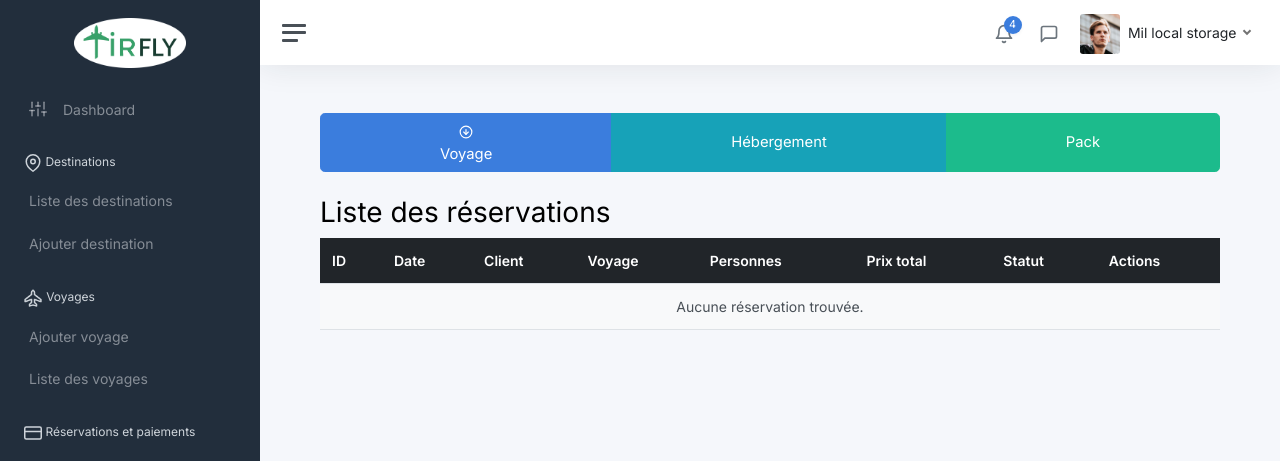
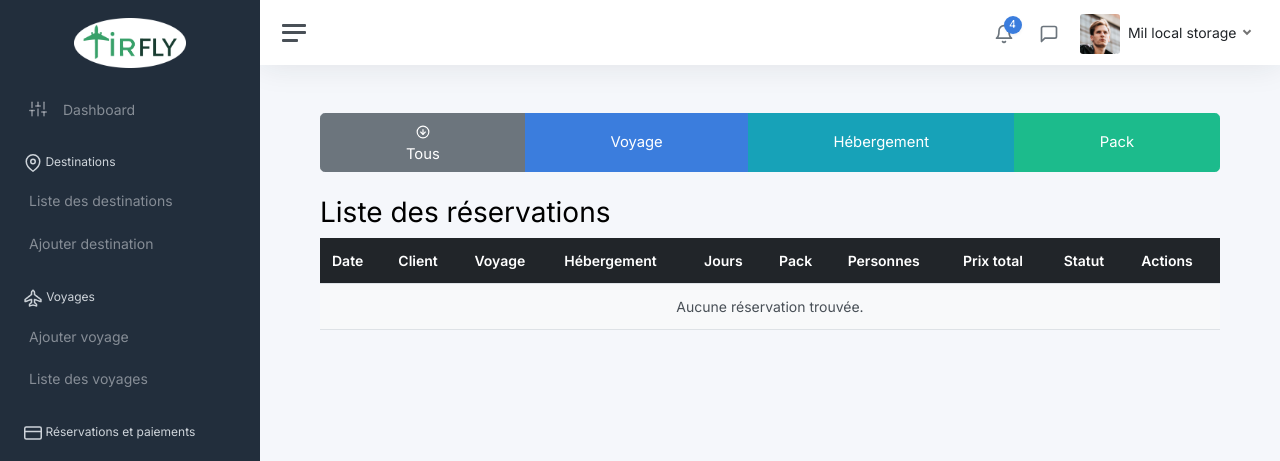
Before and after one commit to Koussay-Akchi/tirfly-web, a Symfony app: template templates/reservations/tableau-reservations.html.twig in a window 1280 px wide. Shown: the top 461 px of the page. Run offline with Twig, Linux system fonts and the light colour scheme; the template is opened without the code that fills it, so the values that code supplies are empty; some libraries are stand-ins or nearby versions.

Commit message:
feat: filtres tableau reservations

```diff
--- a/templates/reservations/tableau-reservations.html.twig
+++ b/templates/reservations/tableau-reservations.html.twig
@@ -7,10 +7,14 @@
 	<main class="main">
 		<div class="container">
 			<div class="btn-group btn-group-lg mb-4 d-flex justify-content-center" role="group" aria-label="Large button group">
-				<button type="button" class="btn btn-primary" id="showVoyage">
-					<div class="icon-placeholder" id="iconVoyage">
+				<button type="button" class="btn btn-secondary" id="showTous">
+					<div class="icon-placeholder" id="iconTous">
 						<i class="align-middle" data-feather="arrow-down-circle"></i>
 					</div>
+					Tous
+				</button>
+				<button type="button" class="btn btn-primary" id="showVoyage">
+					<div class="icon-placeholder" id="iconVoyage"></div>
 					Voyage
 				</button>
 				<button type="button" class="btn btn-info" id="showSejour">
@@ -28,11 +32,11 @@
 					<table class="table table-striped table-hover" id="reservationTable">
 						<thead class="table-dark">
 							<tr>
-								<th>ID</th>
 								<th>Date</th>
 								<th>Client</th>
 								<th class="voyage-col">Voyage</th>
-								<th class="sejour-col d-none">Séjour</th>
+								<th class="sejour-col d-none">Hébergement</th>
+								<th class="jours-col d-none">Jours</th>
 								<th class="pack-col d-none">Pack</th>
 								<th>Personnes</th>
 								<th>Prix total</th>
@@ -43,11 +47,11 @@
 						<tbody id="reservationBody">
 							{% for reservation in reservations %}
 								<tr class="reservation-row">
-									<td>{{ reservation.id }}</td>
-									<td>{{ reservation.dateReservation ? reservation.dateReservation|date('d/m/Y H:i') : 'N/A' }}</td>
-									<td>{{ reservation.client ? reservation.client.nom ~ ' ' ~ reservation.client.prenom : '—' }}</td>
+									<td>{{ reservation.dateReservation ? reservation.dateReservation|date('d/m/Y') : 'N/A' }}</td>
+									<td>{{ reservation.client ? reservation.client.email : '—' }}</td>
 									<td class="voyage-col">{{ reservation.voyage ? reservation.voyage.nom : '—' }}</td>
 									<td class="sejour-col d-none">{{ reservation.sejour ? reservation.sejour.hebergement.nom : '—' }}</td>
+									<td class="jours-col d-none">{{ reservation.sejour ? reservation.sejour.jours : '—' }}</td>
 									<td class="pack-col d-none">{{ reservation.pack ? reservation.pack.nom : '—' }}</td>
 									<td>{{ reservation.nombrePersonnes }}</td>
 									<td>{{ reservation.prixTotal|number_format(2, '.', ',') }}
@@ -68,7 +72,7 @@
 								</tr>
 							{% else %}
 								<tr>
-									<td colspan="10" class="text-center">Aucune réservation trouvée.</td>
+									<td colspan="11" class="text-center">Aucune réservation trouvée.</td>
 								</tr>
 							{% endfor %}
 						</tbody>
@@ -85,27 +89,32 @@
 	</main>
 	 <script>
 	document.addEventListener('DOMContentLoaded', function () {
+	    const showTousBtn = document.getElementById('showTous');
 	    const voyageBtn = document.getElementById('showVoyage');
 	    const sejourBtn = document.getElementById('showSejour');
 	    const packBtn = document.getElementById('showPack');
+	    const iconTous = document.getElementById('iconTous');
 	    const iconVoyage = document.getElementById('iconVoyage');
 	    const iconSejour = document.getElementById('iconSejour');
 	    const iconPack = document.getElementById('iconPack');
 	    const voyageCols = document.querySelectorAll('.voyage-col');
 	    const sejourCols = document.querySelectorAll('.sejour-col');
+	    const joursCols = document.querySelectorAll('.jours-col');
 	    const packCols = document.querySelectorAll('.pack-col');
 	    const reservationRows = document.querySelectorAll('.reservation-row');
 	    function updateSelection(selected) {
+	        iconTous.innerHTML = '';
 	        iconVoyage.innerHTML = '';
 	        iconSejour.innerHTML = '';
 	        iconPack.innerHTML = '';
+	        if(selected === 'tous') iconTous.innerHTML = '<i class="align-middle" data-feather="arrow-down-circle"></i>';
 	        if(selected === 'voyage') iconVoyage.innerHTML = '<i class="align-middle" data-feather="arrow-down-circle"></i>';
 	        if(selected === 'sejour') iconSejour.innerHTML = '<i class="align-middle" data-feather="arrow-down-circle"></i>';
 	        if(selected === 'pack') iconPack.innerHTML = '<i class="align-middle" data-feather="arrow-down-circle"></i>';
 	        feather.replace();
 	    }
 	    function toggleColumns(showCols, filterFn) {
-	        [voyageCols, sejourCols, packCols].forEach(cols => {
+	        [voyageCols, sejourCols, joursCols, packCols].forEach(cols => {
 	            cols.forEach(col => col.classList.add('d-none'));
 	        });
 	        showCols.forEach(col => col.classList.remove('d-none'));
@@ -116,20 +125,29 @@
 	            row.style.display = filterFn(voyageCell, sejourCell, packCell) ? '' : 'none';
 	        });
 	    }
+	    showTousBtn.addEventListener('click', () => {
+	        updateSelection('tous');
+	        [voyageCols, sejourCols, joursCols, packCols].forEach(cols => {
+	            cols.forEach(col => col.classList.remove('d-none'));
+	        });
+	        reservationRows.forEach(row => row.style.display = '');
+	    });
 	    voyageBtn.addEventListener('click', () => {
 	        updateSelection('voyage');
 	        toggleColumns(voyageCols, (v, s, p) => v !== '—');
 	    });
 	    sejourBtn.addEventListener('click', () => {
 	        updateSelection('sejour');
-	        toggleColumns(sejourCols, (v, s, p) => s !== '—');
+	        toggleColumns([...sejourCols, ...joursCols], (v, s, p) => s !== '—');
 	    });
 	    packBtn.addEventListener('click', () => {
 	        updateSelection('pack');
 	        toggleColumns(packCols, (v, s, p) => p !== '—');
 	    });
-	    updateSelection('voyage');
-	    toggleColumns(voyageCols, (v, s, p) => v !== '—');
+	    updateSelection('tous');
+	    [voyageCols, sejourCols, joursCols, packCols].forEach(cols => {
+	        cols.forEach(col => col.classList.remove('d-none'));
+	    });
 	});
 	</script>
 {% endblock %}
```
